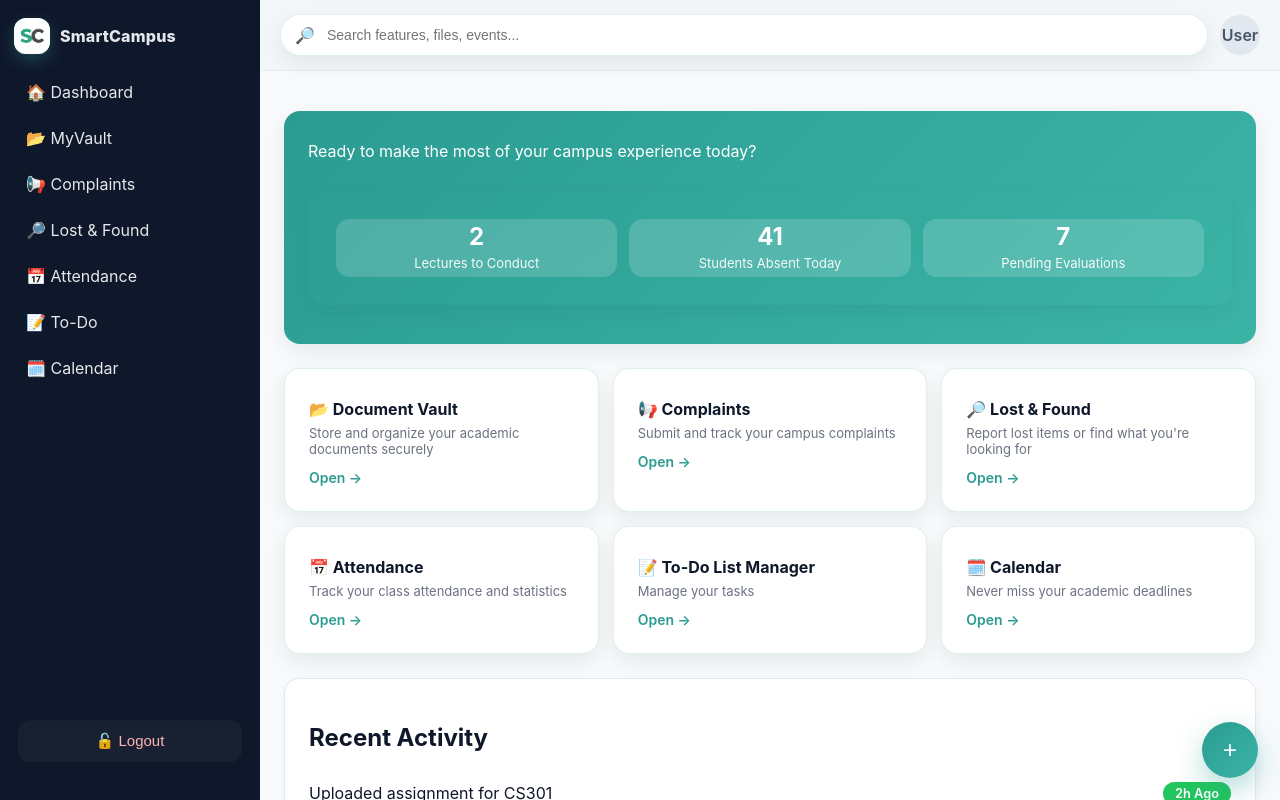
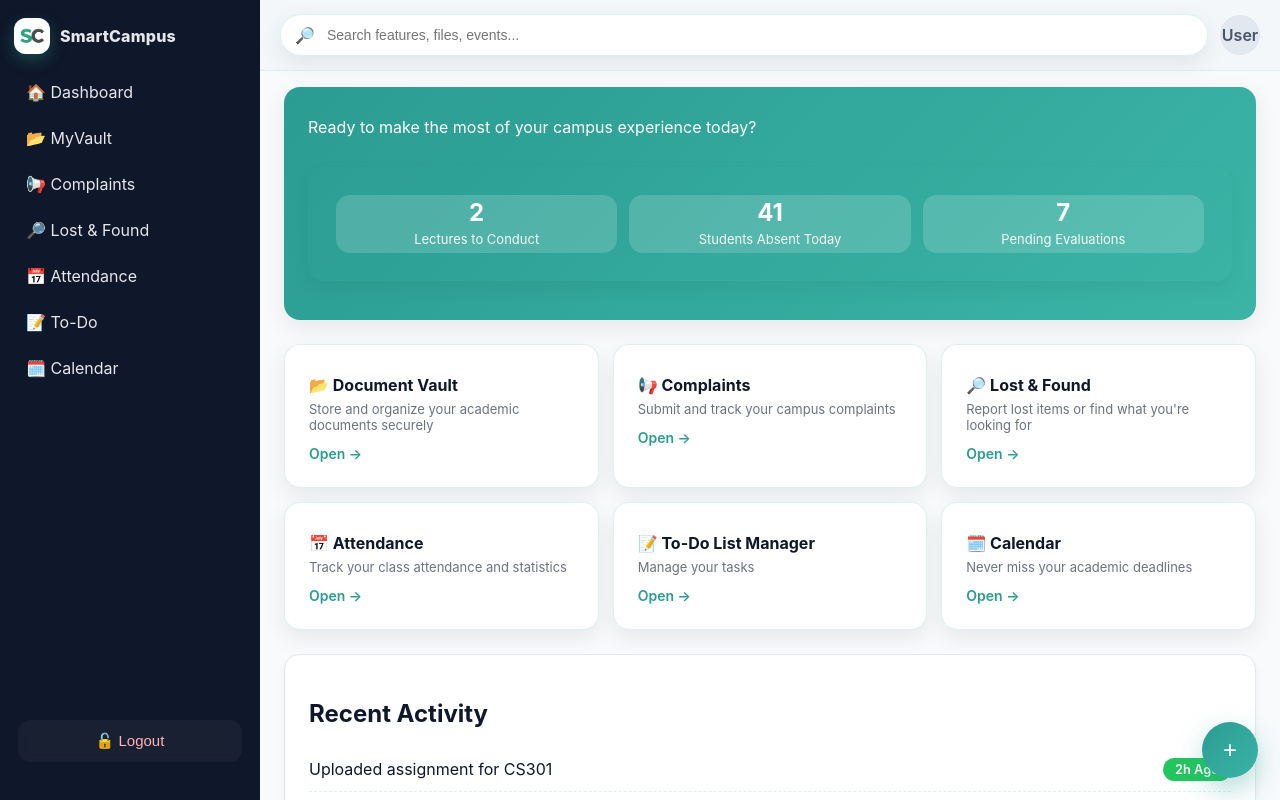
Before and after one commit to ayushi624/SmartCampus-React, a React (Vite) app: page /teacher in a window 1280 px wide. Built offline with nearby package versions, Linux system fonts and the light colour scheme; no server answers.

Commit message:
changed css

```diff
--- a/src/assets/ToDoList.css
+++ b/src/assets/ToDoList.css
@@ -19,7 +19,7 @@
     .container {
       width: 100%;
       /* Use padding instead of horizontal margins so children don't create overflow */
-      margin: 2.5rem auto;
+      margin: 1rem auto;
       padding: 0 1.5rem;
       display: flex;
       flex-direction: column;
```
